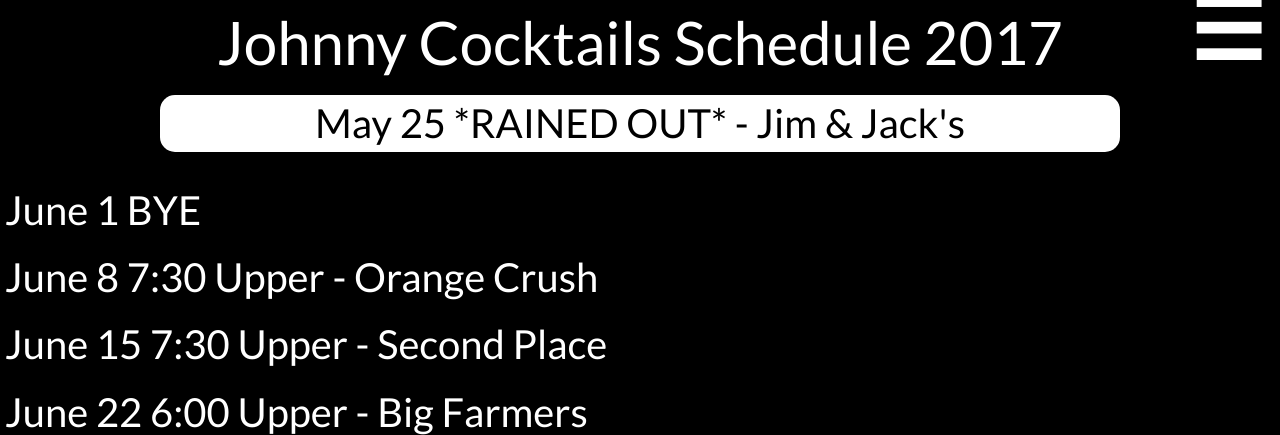
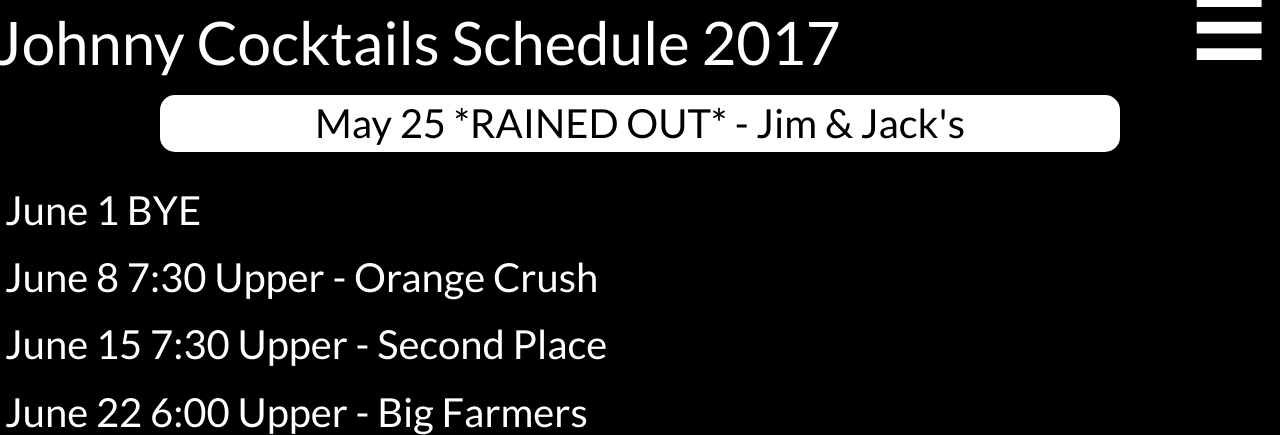
Before and after one commit to adamtjones/johnnycocktails, a PHP site: page /index.html in a window 1280 px wide. Shown: the top 435 px of the page. Run offline with PHP 8.4, Linux system fonts and the light colour scheme; some libraries are stand-ins or nearby versions.

Commit message:
headline

```diff
--- a/css/main.css
+++ b/css/main.css
@@ -8,11 +8,16 @@ header {
 	color:white;
 	margin:auto;
 	display:block;
-    font-family: 'Lato', sans-serif;
-    font-size: 60px;
-    height: 75px;
-    margin-bottom: 20px;
+  font-family: 'Lato', sans-serif;
+  font-size: 60px;
+  height: 75px;
+  margin-bottom: 20px;
 
+}
+.headline {
+  margin-left: -10px;
+  text-align: left;
+  padding-left: 5px;
 }
 .hamburger{
   position:absolute;
--- a/index.html
+++ b/index.html
@@ -15,7 +15,7 @@
 <body>
 	<main>
 		<header>
-			<p>Johnny Cocktails Schedule 2017</p>
+			<p class="headline">Johnny Cocktails Schedule 2017</p>
 
 			<button class="hamburger">&#9776;</button>
 			<button class="cross">&#735;</button>
```
